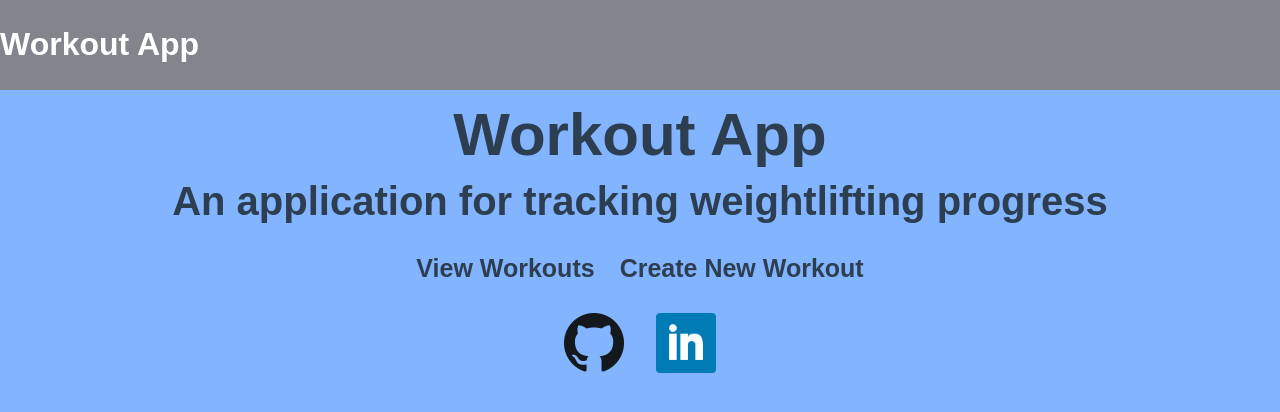
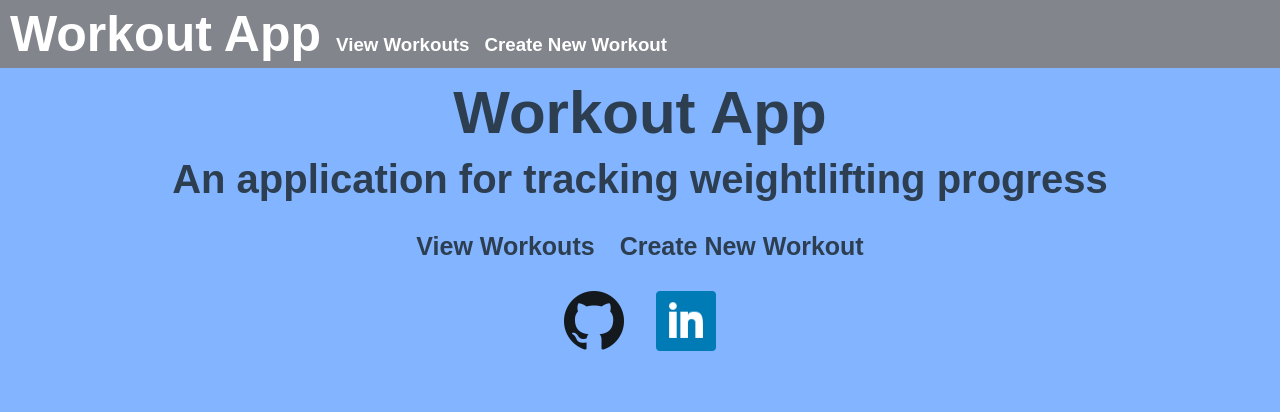
Before and after one commit to a-camarillo/workout-app, a Vue app: page / in a window 1280 px wide. Shown: the top 412 px of the page. Built offline with nearby package versions, Linux system fonts and the light colour scheme.

Commit message:
made some small changes to prep for deploy

```diff
--- a/src/App.vue
+++ b/src/App.vue
@@ -2,9 +2,11 @@
   <div>
     <div class="heading">
       <router-link to="/"><h1>Workout App</h1></router-link>
+      <router-link to="/workouts"><h3>View Workouts</h3></router-link>
+      <router-link to="/new-workout"><h3>Create New Workout</h3></router-link>
     </div>
+  <router-view/>
   </div>
-  <router-view/>
 </template>
 
 
@@ -27,12 +29,26 @@ export default {
 
 .heading {
   position: sticky;
-  width: 100%;
-  padding: 5px 0 5px;
+  width: auto;
+  padding: 5px 0 5px 5px;
   top: 0;
   color: white;
   background: #82868c;
   text-align: left;
+  z-index: 1;
+}
+
+.heading h1 {
+  font-size: 50px;
+  display: inline;
+  padding: 5px 10px 5px 5px;
+}
+
+.heading h3 {
+  justify-content: center;
+  align-content: center;
+  display: inline;
+  padding: 5px 10px 5px 5px;
 }
 
 body {
--- a/src/Service.js
+++ b/src/Service.js
@@ -1,6 +1,6 @@
 import axios from 'axios';
 
-const url = 'http://localhost:5000/api/workouts/';
+const url = 'api/workouts/';
 
 class Service {
 
--- /dev/null
+++ b/vue.config.js
@@ -0,0 +1,12 @@
+const path = require('path');
+
+module.exports  = {
+    outputDir: path.resolve(__dirname,'/server/public'),
+    devServer: {
+        proxy: {
+            '/api': {
+                target: 'http://localhost:5000'
+            }
+        }
+    }
+};
```
Also changed, not shown: 1 other file (tests, documents, lock files or other folders).
